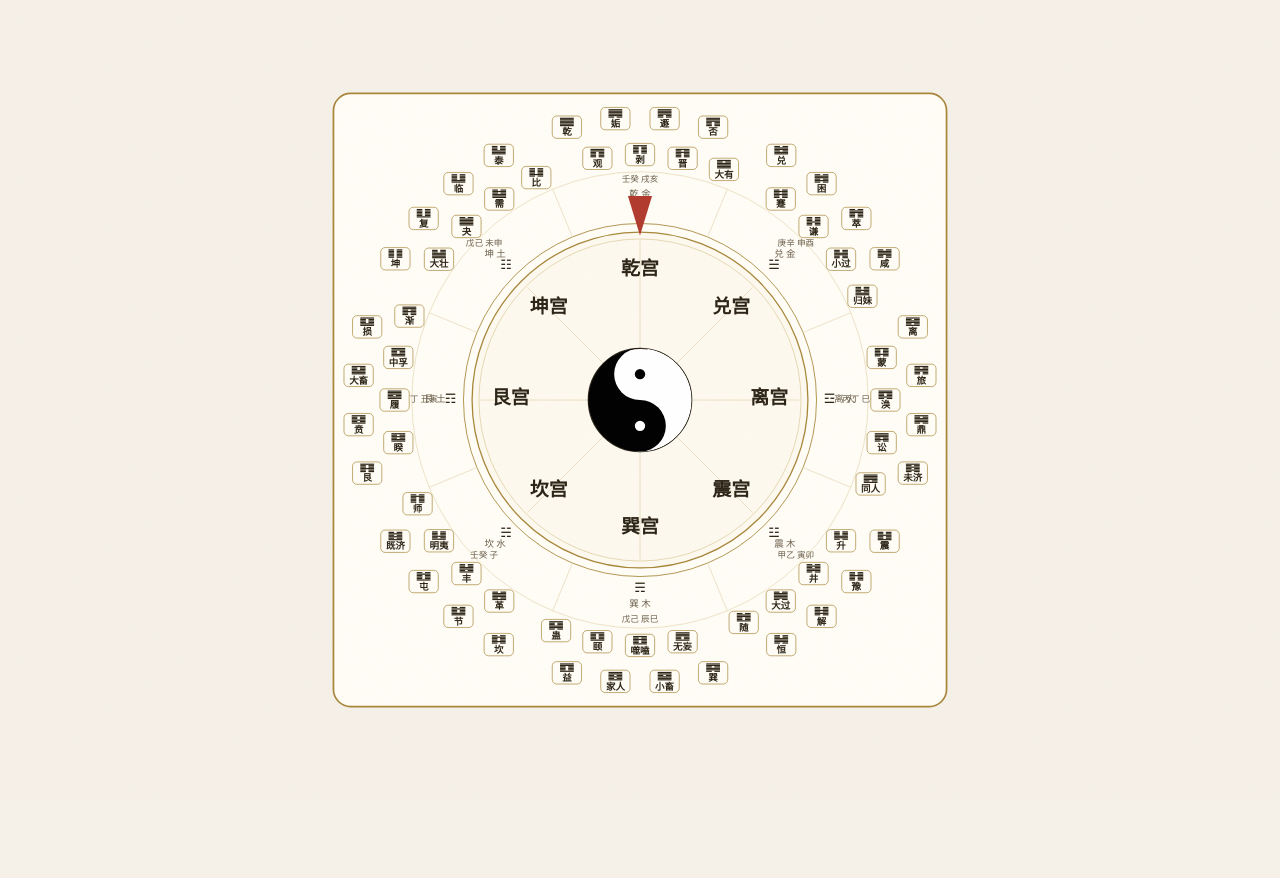
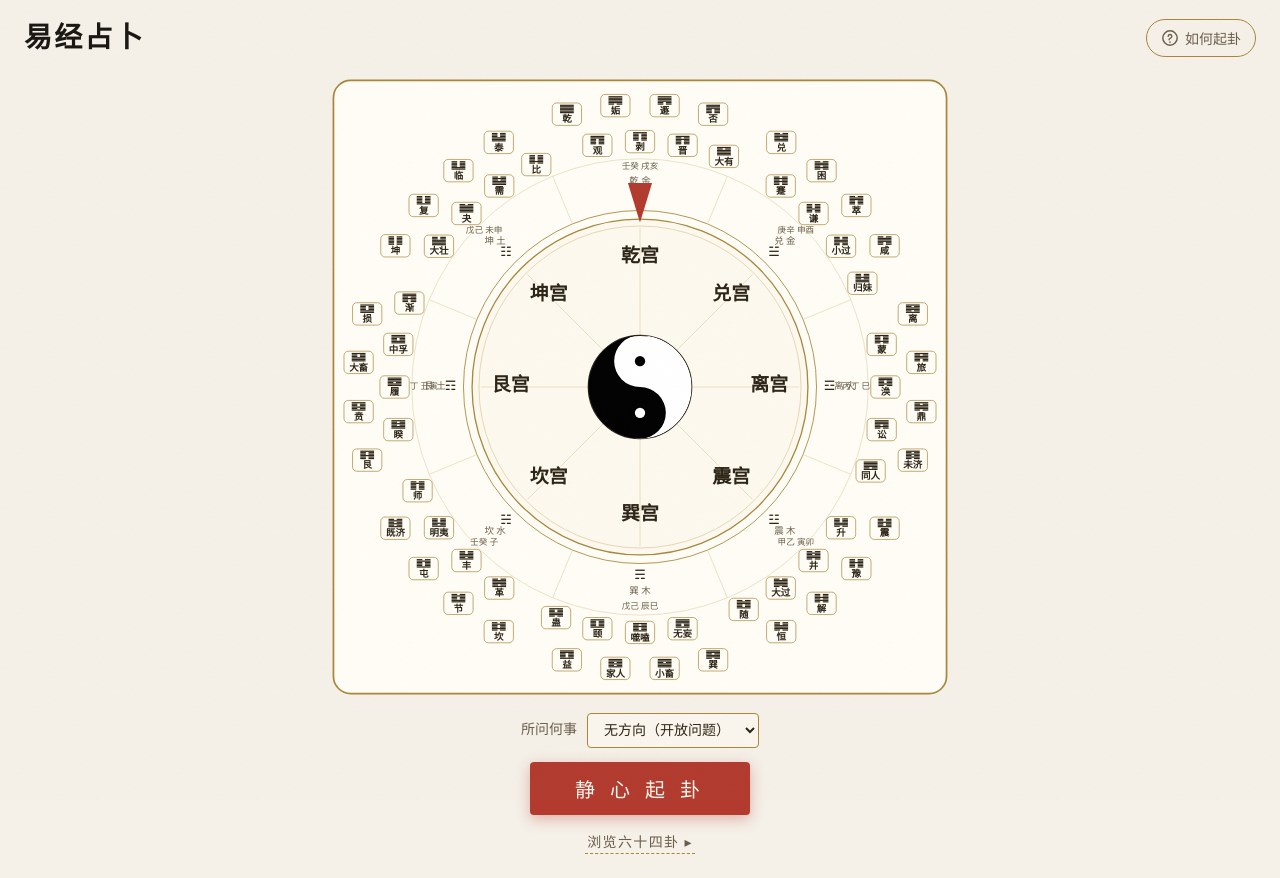
Before and after one commit to ctocto/yijing-divination, a Vue app: page / in a window 1280 px wide. Before the commit the page ends 800 px from the top, so only its background shows below. Built offline with nearby package versions, Linux system fonts and the light colour scheme; a web font is replaced by a local one.

Commit message:
feat: Home 三段式布局重写 —— 编排 Header/罗盘/CastBar/详情面板/卦库/卷轴

```diff
--- a/src/views/Home.vue
+++ b/src/views/Home.vue
@@ -1,29 +1,51 @@
 <template>
-  <div class="compass-page" :class="`state-${state}`">
-    <CompassCore />
+  <div class="home-page" :class="`state-${state}`">
+    <AppHeader @open-help="showHelp = true" />
+    <main class="compass-stage">
+      <CompassCore />
+    </main>
+    <CastBar v-if="state !== 'reading' && state !== 'browse'" />
+
+    <HowToOverlay v-if="showHelp" @close="showHelp = false" />
+    <HexagramDetailPanel v-if="selectedHexagram" />
+    <HexagramLibrary v-if="state === 'browse'" />
     <ResultScroll v-if="state === 'reading'" />
   </div>
 </template>
 
 <script setup lang="ts">
+import { ref } from 'vue'
+import AppHeader from '../components/layout/AppHeader.vue'
+import CastBar from '../components/layout/CastBar.vue'
+import HowToOverlay from '../components/layout/HowToOverlay.vue'
 import CompassCore from '../components/compass/CompassCore.vue'
+import HexagramDetailPanel from '../components/compass/HexagramDetailPanel.vue'
+import HexagramLibrary from '../components/compass/HexagramLibrary.vue'
 import ResultScroll from '../components/scroll/ResultScroll.vue'
 import { useCompass } from '../composables/useCompass'
 
-const { state } = useCompass()
+const { state, selectedHexagram } = useCompass()
+const showHelp = ref(false)
 </script>
 
 <style scoped>
-.compass-page {
+.home-page {
   min-height: 100vh;
   display: flex;
-  align-items: center;
-  justify-content: center;
+  flex-direction: column;
   background-color: var(--paper);
   position: relative;
   overflow: hidden;
 }
-.compass-page.state-reading {
+.compass-stage {
+  flex: 1;
+  min-height: 0;
+  display: flex;
+  align-items: center;
+  justify-content: center;
+}
+/* 阅读态：CastBar 隐藏、罗盘 fixed 左上角，页面恢复块布局承载卷轴 */
+.home-page.state-reading {
   display: block;
 }
 </style>
```
